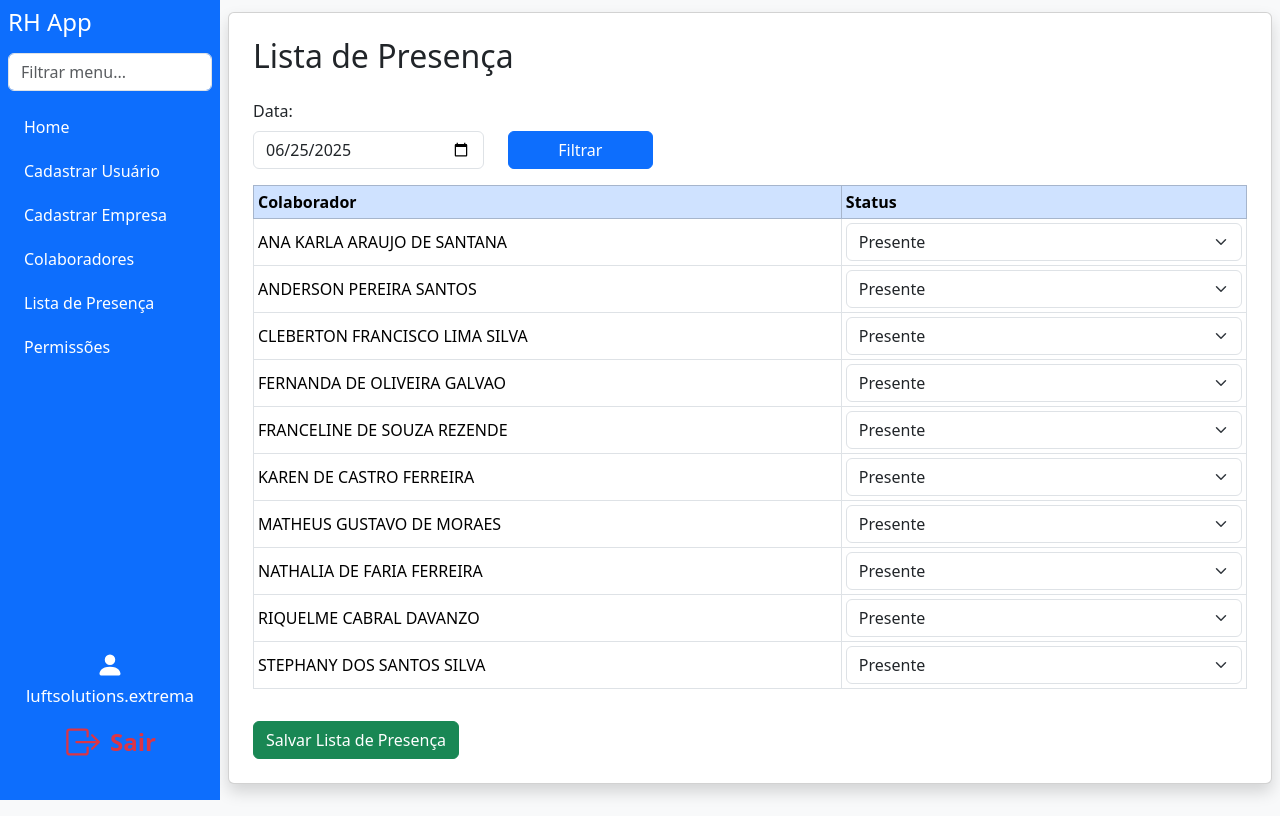
After one commit to Andersonps-dev/AppRH, a Flask app: page /lista_presenca in a window 1280 px wide. The commit adds this page. Run offline with Flask 3, Linux system fonts and the light colour scheme; a user stored in the database is signed in; data comes from the database, SQL or seed files in the repository; both versions use the stored data as it was after the commit; parts of the project's set-up code (start-up, migrations or seed data) failed here and were passed over.

Commit message:
Add presence tracking feature with new 'Lista de Presença' functionality; update models, templates, and permissions.

```diff
--- a/app-login/app.py
+++ b/app-login/app.py
@@ -1,10 +1,10 @@
 from flask import Flask, render_template, request, redirect, url_for, session, flash, g, send_file
 from werkzeug.security import generate_password_hash, check_password_hash
-from models import db, User, Company, Permission, Colaborador
+from models import db, User, Company, Permission, Colaborador, Presenca  # Adicione Presenca aqui
 import os
 from dotenv import load_dotenv
 import pandas as pd
-from datetime import datetime
+from datetime import datetime, date
 import io
 
 app = Flask(__name__)
@@ -27,6 +27,7 @@ PERMISSIONS = [
     ('can_access_register_person', 'Acessa Cadastro Pessoa'),
     ('can_access_register_company', 'Acessa Cadastro Empresa'),
     ('can_access_colaboradores', 'Acessa Colaboradores'),
+    ('can_access_lista_presenca', 'Acessa Lista de Presença'),
     ('can_access_permissions', 'Acessa Permissões'),
 ]
 
@@ -256,7 +257,7 @@ def colaboradores():
 
     companies = Company.query.all()
     turnos = ['1º TURNO', '2º TURNO', 'COMERCIAL', '3º TURNO']
-    status_list = ['Ativo', 'Inativo']
+    status_list = ['ATIVO', 'INATIVO']
 
     # Filtros
     filtro_nome = request.args.get('filtro_nome', '')
@@ -473,6 +474,77 @@ def delete_colaborador(colaborador_id):
     flash('Colaborador excluído com sucesso!')
     return redirect(url_for('colaboradores'))
 
+@app.route('/lista_presenca', methods=['GET', 'POST'])
+def lista_presenca():
+    if g.user is None:
+        return redirect(url_for('login'))
+    if not has_permission(g.user, 'can_access_lista_presenca'):
+        flash('Sem acesso. Entre em contato: analiseoperacional.extrema@luftsolutions.com.br')
+        return redirect(url_for('index'))
+
+    # Filtros do usuário logado
+    user = g.user
+    empresa_id = user.company_id if not user.all_companies else None
+    setor = user.setor if not user.all_setores else None
+    turno = user.turno if not user.all_turnos else None
+
+    # Data selecionada
+    data_str = request.form.get('data') if request.method == 'POST' else request.args.get('data')
+    if data_str:
+        try:
+            data_selecionada = datetime.strptime(data_str, '%Y-%m-%d').date()
+        except Exception:
+            data_selecionada = date.today()
+    else:
+        data_selecionada = date.today()
+
+    # Busca colaboradores conforme permissão do usuário
+    query = Colaborador.query
+    if empresa_id:
+        query = query.filter(Colaborador.empresa_id == empresa_id)
+    if setor:
+        query = query.filter(Colaborador.setor == setor)
+    if turno:
+        query = query.filter(Colaborador.turno == turno)
+    colaboradores = query.order_by(Colaborador.nome).all()
+
+    # Salvar presença
+    if request.method == 'POST':
+        for colaborador in colaboradores:
+            status = request.form.get(f'status_{colaborador.id}', 'ausente')
+            presenca = Presenca.query.filter_by(
+                colaborador_id=colaborador.id,
+                data=data_selecionada
+            ).first()
+            if presenca:
+                presenca.status = status
+                presenca.usuario_id = user.id
+            else:
+                presenca = Presenca(
+                    colaborador_id=colaborador.id,
+                    usuario_id=user.id,
+                    data=data_selecionada,
+                    status=status
+                )
+                db.session.add(presenca)
+        db.session.commit()
+        flash('Lista de presença salva com sucesso!')
+        return redirect(url_for('lista_presenca', data=data_selecionada.strftime('%Y-%m-%d')))
+
+    # Buscar presenças já salvas para a data
+    presencas = {p.colaborador_id: p for p in Presenca.query.filter(
+        Presenca.data == data_selecionada,
+        Presenca.colaborador_id.in_([c.id for c in colaboradores])
+    ).all()}
+
+    return render_template(
+        'lista_presenca.html',
+        user=user,
+        colaboradores=colaboradores,
+        presencas=presencas,
+        data_selecionada=data_selecionada
+    )
+
 if __name__ == '__main__':
     with app.app_context():
         db.create_all()
--- /dev/null
+++ b/app-login/templates/lista_presenca.html
@@ -0,0 +1,65 @@
+<!DOCTYPE html>
+<html lang="pt-br">
+<head>
+    <meta charset="UTF-8">
+    <title>Lista de Presença</title>
+    <link href="https://cdn.jsdelivr.net/npm/bootstrap@5.3.3/dist/css/bootstrap.min.css" rel="stylesheet">
+</head>
+<body class="bg-light">
+{% extends "navbar.html" %}
+{% block content %}
+<div class="card shadow p-4 mb-4">
+    <h2 class="mb-4">Lista de Presença</h2>
+    <form method="POST">
+        <div class="row align-items-end">
+            <div class="col-md-3 mb-3">
+                <label for="data" class="form-label">Data:</label>
+                <input type="date" id="data" name="data" class="form-control"
+                       value="{{ data_selecionada.strftime('%Y-%m-%d') }}">
+            </div>
+            <div class="col-md-2 mb-3">
+                <button type="submit" class="btn btn-primary w-100">Filtrar</button>
+            </div>
+        </div>
+        <div class="table-responsive">
+            <table class="table table-bordered table-hover table-sm align-middle">
+                <thead class="table-primary">
+                    <tr>
+                        <th>Colaborador</th>
+                        <th>Status</th>
+                    </tr>
+                </thead>
+                <tbody>
+                    {% for c in colaboradores %}
+                    <tr>
+                        <td>{{ c.nome }}</td>
+                        <td>
+                            <select name="status_{{ c.id }}" class="form-select">
+                                {% set status_val = presencas.get(c.id).status if presencas.get(c.id) else 'ausente' %}
+                                <option value="ausente" {% if status_val == 'ausente' %}selected{% endif %}>Ausente</option>
+                                <option value="presente" {% if status_val == 'presente' %}selected{% endif %}>Presente</option>
+                                <option value="atestado" {% if status_val == 'atestado' %}selected{% endif %}>Atestado</option>
+                                <option value="folga" {% if status_val == 'folga' %}selected{% endif %}>Folga</option>
+                                <option value="dayoff" {% if status_val == 'dayoff' %}selected{% endif %}>Dayoff</option>
+                                <option value="falta_injustificada" {% if status_val == 'falta_injustificada' %}selected{% endif %}>Falta Injustificada</option>
+                            </select>
+                        </td>
+                    </tr>
+                    {% endfor %}
+                </tbody>
+            </table>
+        </div>
+        <button type="submit" class="btn btn-success mt-3">Salvar Lista de Presença</button>
+    </form>
+    {% with messages = get_flashed_messages() %}
+        {% if messages %}
+            <div class="alert alert-info mt-3">
+                {% for message in messages %}
+                    <div>{{ message }}</div>
+                {% endfor %}
+            </div>
+        {% endif %}
+    {% endwith %}
+</div>
+{% endblock %}
+</body>
--- a/app-login/templates/navbar.html
+++ b/app-login/templates/navbar.html
@@ -1,6 +1,7 @@
 <div class="d-flex">
   <!-- Sidebar -->
-  <nav class="sidebar bg-primary text-white vh-100 p-2" style="width: 200px; min-width: 160px;">
+  <nav class="sidebar bg-primary text-white p-2 d-flex flex-column"
+       style="width: 220px; min-width: 220px; max-width: 220px; height: 100vh; position: fixed; left: 0; top: 0; bottom: 0; z-index: 1040; overflow-y: auto;">
     <h4 class="mb-3">RH App</h4>
     <input class="form-control mb-3" type="text" id="menuSearch" placeholder="Filtrar menu...">
     <ul class="nav flex-column" id="sidebarMenu">
@@ -11,7 +12,7 @@
       {% endif %}
       {% if user and has_permission(user, 'can_access_register_person') %}
       <li class="nav-item mb-1">
-        <a class="nav-link text-white" href="{{ url_for('register_person') }}">Cadastrar Pessoa</a>
+        <a class="nav-link text-white" href="{{ url_for('register_person') }}">Cadastrar Usuário</a>
       </li>
       {% endif %}
       {% if user and has_permission(user, 'can_access_register_company') %}
@@ -24,23 +25,44 @@
         <a class="nav-link text-white" href="{{ url_for('colaboradores') }}">Colaboradores</a>
       </li>
       {% endif %}
+      {% if user and has_permission(user, 'can_access_lista_presenca') %}
+      <li class="nav-item mb-1">
+        <a class="nav-link text-white" href="{{ url_for('lista_presenca') }}">Lista de Presença</a>
+      </li>
+      {% endif %}
       {% if user and (user.role == 'admin' or user.role == 'master' or user.username == 'luftsolutions.extrema') %}
       <li class="nav-item mb-1">
         <a class="nav-link text-white" href="{{ url_for('permissions') }}">Permissões</a>
       </li>
       {% endif %}
     </ul>
-    <div class="mt-auto pt-3 border-top border-light">
+    <div class="mt-auto d-flex flex-column justify-content-end align-items-center"
+         style="height: 180px; width: 100%; padding-bottom: 24px;">
       {% if user %}
-        <span>{{ user.username }}</span><br>
-        <a href="{{ url_for('logout') }}" class="text-white text-decoration-underline">Sair</a>
+        <div class="mb-2 w-100 d-flex align-items-center justify-content-center flex-column">
+          <span class="mb-1" style="font-size: 1.1rem;">
+            <svg xmlns="http://www.w3.org/2000/svg" width="28" height="28" fill="#fff" class="bi bi-person-fill" viewBox="0 0 16 16" style="vertical-align:middle;">
+              <path d="M3 14s-1 0-1-1 1-4 6-4 6 3 6 4-1 1-1 1H3zm5-6a3 3 0 1 0 0-6 3 3 0 0 0 0 6z"/>
+            </svg>
+          </span>
+          <span style="font-size: 1.05rem;">{{ user.username }}</span>
+        </div>
+        <a href="{{ url_for('logout') }}" title="Sair"
+           class="btn btn-lg w-100 d-flex align-items-center justify-content-center"
+           style="background: none; border: none; color: #dc3545; font-size: 1.5rem;">
+          <svg xmlns="http://www.w3.org/2000/svg" width="36" height="36" style="vertical-align:middle; margin-right: 10px;" viewBox="0 0 16 16">
+            <path fill="#dc3545" d="M10 12.5a.5.5 0 0 1-.5.5h-7a.5.5 0 0 1-.5-.5v-9a.5.5 0 0 1 .5-.5h7a.5.5 0 0 1 .5.5v2a.5.5 0 0 0 1 0v-2A1.5 1.5 0 0 0 9.5 2h-7A1.5 1.5 0 0 0 1 3.5v9A1.5 1.5 0 0 0 2.5 14h7a1.5 1.5 0 0 0 1.5-1.5v-2a.5.5 0 0 0-1 0v2z"/>
+            <path fill="#dc3545" d="M15.854 8.354a.5.5 0 0 0 0-.708l-3-3a.5.5 0 1 0-.708.708L14.293 7.5H5.5a.5.5 0 0 0 0 1h8.793l-2.147 2.146a.5.5 0 0 0 .708.708l3-3z"/>
+          </svg>
+          <span style="color:#dc3545; font-weight:600;">Sair</span>
+        </a>
       {% endif %}
     </div>
   </nav>
   <!-- /Sidebar -->
 
   <!-- Conteúdo principal -->
-  <div class="flex-grow-1" style="min-height: 100vh; padding: 12px 8px 8px 8px;">
+  <div class="flex-grow-1" style="min-height: 100vh; padding: 12px 8px 8px 8px; margin-left: 220px;">
     {% block content %}{% endblock %}
   </div>
 </div>
```
Also changed, not shown: app-login/models.py (+11 -0 lines), app-login/templates/colaboradores.html (+60 -5 lines), app-login/templates/edit_colaborador.html (+22 -18 lines), app-login/instance/database.db.
